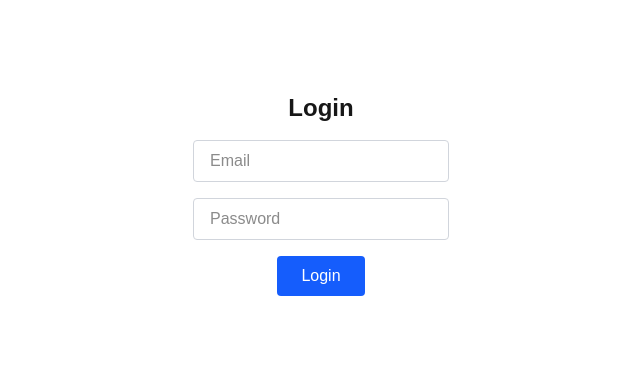
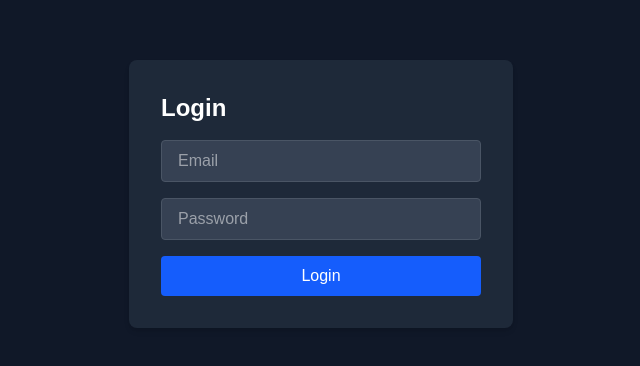
Before and after one commit to Falulaan/Oxiqa_test, a Next.js app: page /login in a window 1280 px wide. Shown: the part 206-572 px from the top of the page, without its empty margins (319-959 px from the left). Built offline with nearby package versions, Linux system fonts and the light colour scheme.

Commit message:
admin page and user management finally working

```diff
--- a/src/app/login/page.tsx
+++ b/src/app/login/page.tsx
@@ -1,11 +1,9 @@
 "use client";
 
 import { useAuth } from "@context/AuthContext";
-import { useState } from "react";
 import { useRouter } from "next/navigation";
-import { initialUsers } from "@/data/users";
-
-
+import { useState, useEffect } from "react";
+import { fallbackUsers, User } from "@data/users";
 
 export default function LoginPage() {
   const { login } = useAuth();
@@ -14,6 +12,13 @@ export default function LoginPage() {
   const [email, setEmail] = useState("");
   const [password, setPassword] = useState("");
   const [error, setError] = useState("");
+  const [users, setUsers] = useState<User[]>([]);
+
+  // Load users from localStorage or fallback
+  useEffect(() => {
+    const stored = localStorage.getItem("users");
+    setUsers(stored ? JSON.parse(stored) : fallbackUsers);
+  }, []);
 
   const handleLogin = () => {
     if (!email || !password) {
@@ -22,11 +27,11 @@ export default function LoginPage() {
     }
 
     const foundUser = users.find(
-      (user) => user.email === email && user.password === password
+      (u) => u.email === email && u.password === password
     );
 
     if (!foundUser) {
-      setError("Invalid email or password");
+      setError("Invalid credentials");
       return;
     }
 
@@ -35,15 +40,16 @@ export default function LoginPage() {
   };
 
   return (
-    <div className="min-h-screen flex flex-col items-center justify-center gap-4">
-      <h1 className="text-2xl font-semibold">Login</h1>
+    <div className="min-h-screen flex items-center justify-center bg-gray-900 text-white">
+      <div className="bg-gray-800 p-8 rounded-lg shadow-md w-full max-w-sm">
+        <h1 className="text-2xl font-bold mb-4">Login</h1>
 
         <input
           type="email"
           placeholder="Email"
           value={email}
           onChange={(e) => setEmail(e.target.value)}
-        className="border border-gray-300 px-4 py-2 rounded w-64"
+          className="w-full mb-4 px-4 py-2 rounded bg-gray-700 text-white border border-gray-600"
         />
 
         <input
@@ -51,17 +57,18 @@ export default function LoginPage() {
           placeholder="Password"
           value={password}
           onChange={(e) => setPassword(e.target.value)}
-        className="border border-gray-300 px-4 py-2 rounded w-64"
+          className="w-full mb-4 px-4 py-2 rounded bg-gray-700 text-white border border-gray-600"
         />
 
-      {error && <p className="text-red-500">{error}</p>}
+        {error && <p className="text-red-400 mb-4">{error}</p>}
 
         <button
           onClick={handleLogin}
-        className="bg-blue-600 text-white px-6 py-2 rounded hover:bg-blue-700"
+          className="w-full bg-blue-600 hover:bg-blue-700 px-4 py-2 rounded"
         >
           Login
         </button>
       </div>
+    </div>
   );
 }
--- a/src/app/users/page.tsx
+++ b/src/app/users/page.tsx
@@ -1,33 +1,35 @@
 "use client";
+
 import { useAuth } from "@context/AuthContext";
-import { useEffect } from "react";
+import { useEffect, useState } from "react";
 import { useRouter } from "next/navigation";
-import { RoleWithoutNull } from "@context/AuthContext";
-import { useState } from "react";
+import { fallbackUsers as initialUsers, User } from "@data/users";
+
 
 
 export default function UsersPage() {
   const { role } = useAuth();
   const router = useRouter();
-    const [users, setUsers] = useState<
-  { email: string; password: string; role: RoleWithoutNull }[]
->([
-  {
-    email: "admin@site.com",
-    password: "admin123",
-    role: "admin",
-  },
-  {
-    email: "user@site.com",
-    password: "user123",
-    role: "user",
-  },
-]);
+
+  // ✅ Strongly typed user list state
+  const [users, setUsers] = useState<User[]>(() => {
+    if (typeof window !== "undefined") {
+      const stored = localStorage.getItem("users");
+      return stored ? (JSON.parse(stored) as User[]) : initialUsers;
+    }
+    return initialUsers;
+  });
+
+  useEffect(() => {
+    if (typeof window !== "undefined") {
+      localStorage.setItem("users", JSON.stringify(users));
+    }
+  }, [users]);
+
   const handleDelete = (email: string) => {
-    const updated = users.filter((user) => user.email !== email);
+    const updated = users.filter((user: User) => user.email !== email);
     setUsers(updated);
   };
-
 
   useEffect(() => {
     if (!role) {
@@ -37,7 +39,7 @@ export default function UsersPage() {
     }
   }, [role, router]);
 
-if (role == null){
+  if (role == null) {
     return (
       <div className="min-h-screen flex flex-col items-center justify-center gap-6">
         <h1 className="text-2xl font-semibold">Loading...</h1>
@@ -51,7 +53,7 @@ if (role !== "admin") return null;
     <div className="min-h-screen flex flex-col items-center justify-center gap-6">
       <h1 className="text-2xl font-semibold">Users Page</h1>
       <ul className="space-y-2">
-            {users.map((user, index) => (
+        {users.map((user: User, index: number) => (
           <li
             key={index}
             className="bg-gray-800 text-white px-4 py-2 rounded flex justify-between items-center"
@@ -70,11 +72,12 @@ if (role !== "admin") return null;
         ))}
       </ul>
 
-
       <button
         onClick={() => router.push("/dashboard")}
         className="bg-blue-600 text-white px-6 py-2 rounded hover:bg-blue-700"
-        >Go to Dashboard</button>
+      >
+        Go to Dashboard
+      </button>
     </div>
   );
 }
--- a/src/data/users.ts
+++ b/src/data/users.ts
@@ -1,12 +1,12 @@
-import type { RoleWithoutNull } from "@context/AuthContext";
+export type Role = "admin" | "user";
 
-export type UserType = {
+export type User = {
   email: string;
   password: string;
-  role: RoleWithoutNull;
+  role: Role;
 };
 
-export const initialUsers: UserType[] = [
+export const fallbackUsers: User[] = [
   {
     email: "admin@site.com",
     password: "admin123",
--- a/tsconfig.json
+++ b/tsconfig.json
@@ -22,7 +22,8 @@
     "paths": {
       "@context/*": ["src/context/*"],
       "@components/*": ["src/components/*"],
-      "@app/*": ["src/app/*"]
+      "@app/*": ["src/app/*"],
+      "@data/*": ["src/data/*"],
     }
   },
 
```
Lines whose indentation alone changed are shown as unchanged.
